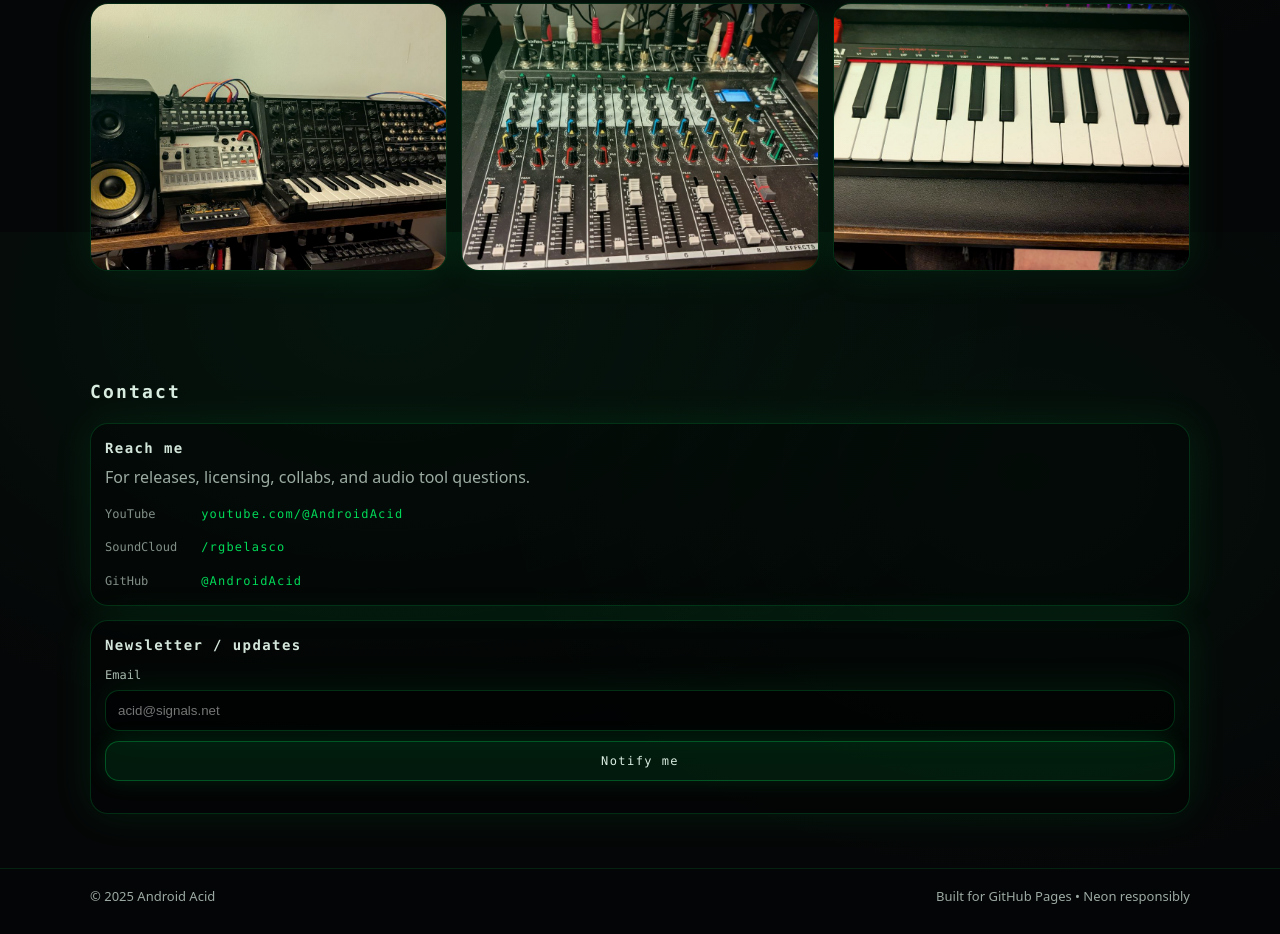
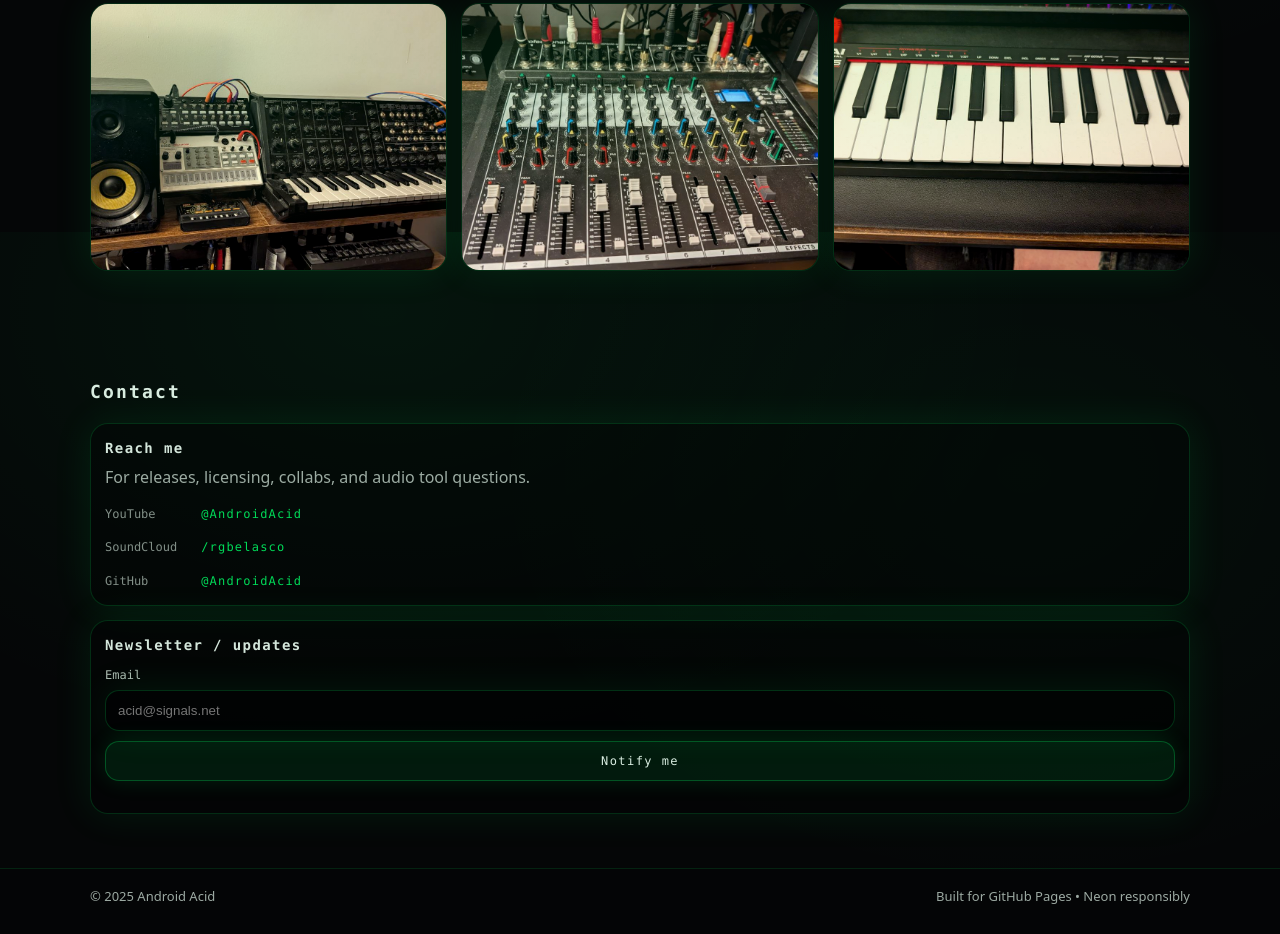
Before and after one commit to AndroidAcid/AndroidAcid.github.io, a plain HTML site: page index.html in a window 1280 px wide. Shown: the part 1368-2302 px from the top of the page. Drawn offline with Linux system fonts and the light colour scheme.

Commit message:
Update index.html

```diff
--- a/index.html
+++ b/index.html
@@ -126,7 +126,7 @@
             <p class="muted">For releases, licensing, collabs, and audio tool questions.</p>
 
             <ul class="list">
-              <li><span class="k">YouTube</span> <a class="link" href="https://www.youtube.com/@AndroidAcid">youtube.com/@AndroidAcid</a></li>
+              <li><span class="k">YouTube</span> <a class="link" href="https://www.youtube.com/@AndroidAcid">@AndroidAcid</a></li>
               <li><span class="k">SoundCloud</span> <a class="link" href="https://soundcloud.com/rgbelasco" target="_blank" rel="noreferrer">/rgbelasco</a></li>
               <li><span class="k">GitHub</span> <a class="link" href="https://github.com/YOUR_USERNAME" target="_blank" rel="noreferrer">@AndroidAcid</a></li>
             </ul>
```
